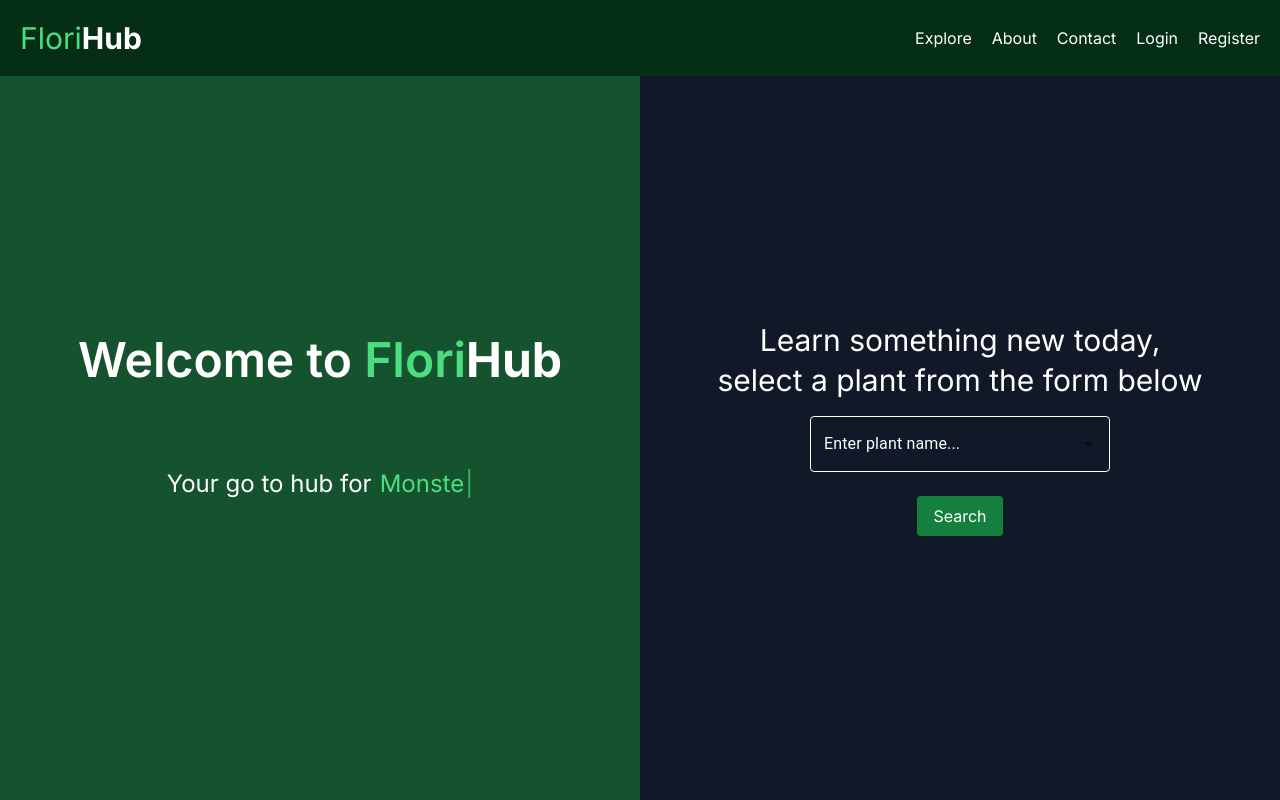
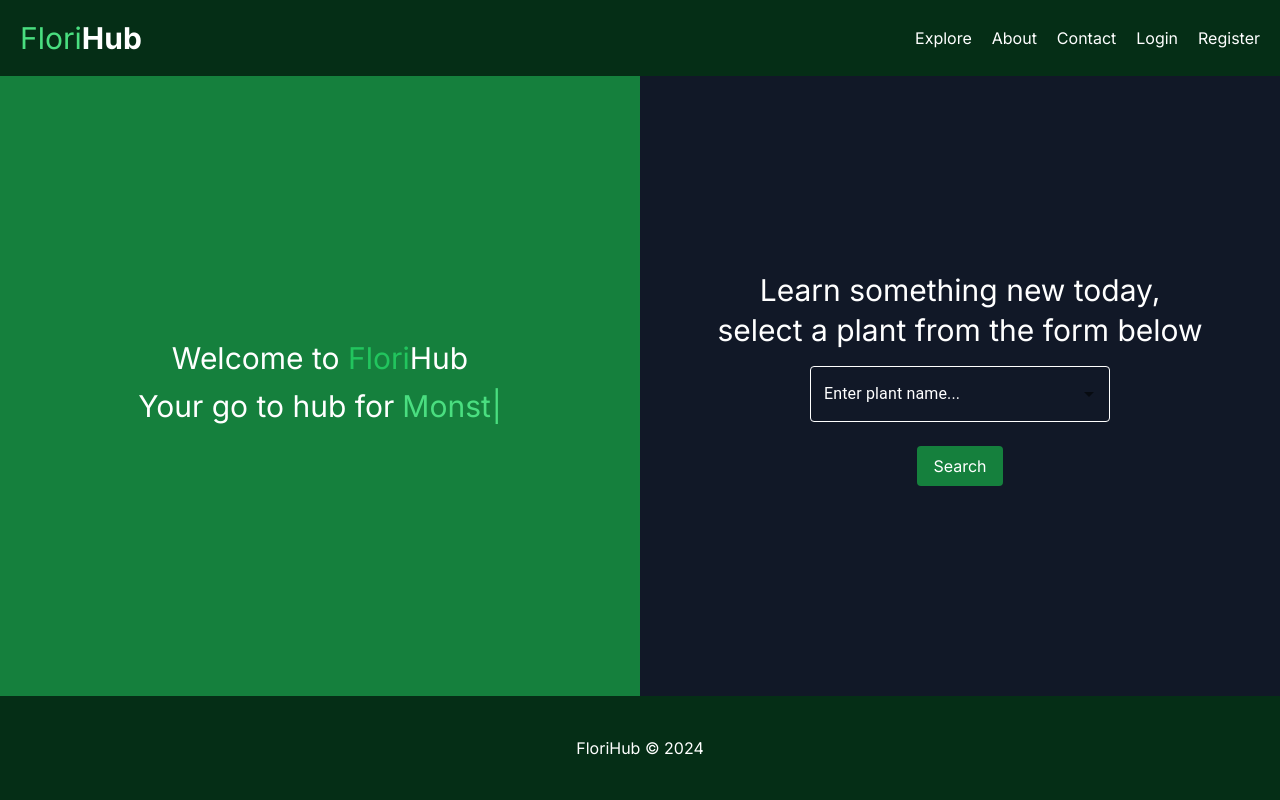
Before and after one commit to Nyviel/Florihub, a Next.js app: page / in a window 1280 px wide. Shown: the top 800 px of the page. Built offline with nearby package versions, Linux system fonts and the light colour scheme; no server answers; the database is empty.

Commit message:
Reworked home page

```diff
--- a/components/Home.tsx
+++ b/components/Home.tsx
@@ -81,18 +81,12 @@ const Home = () => {
 	};
 
 	return (
-		<section className="text-white flex flex-col md:flex-row h-screen items-center justify-center">
-			<div className="flex flex-col w-full h-full text-center justify-center bg-green-900">
-				<div className="flex flex-col justify-center items-center h-1/4 w-full -mt-20">
-					<div className="h-24">
-						<h1 className="text-3xl md:text-4xl lg:text-5xl font-semibold">
-							Welcome to{" "}
-							<span className="text-green-400">Flori</span>
-							<span className="font-bold">Hub</span>
+		<section className="flex flex-col md:flex-row h-full">
+			<div className="w-full h-full flex flex-col items-center justify-center text-white bg-green-700">
+				<h1 className="text-xl md:text-2xl lg:text-3xl lg:leading-10">
+					Welcome to <span className="text-green-500">Flori</span>Hub
 				</h1>
-					</div>
-					<div className="flex-1 flex justify-center items-center">
-						<div className=" flex justify-center items-center gap-2 text-2xl p-2">
+				<div className="flex justify-center items-center gap-2 text-xl md:text-2xl lg:text-3xl lg:leading-10 p-2">
 					Your go to hub for
 					<span className="text-green-400">
 						<Typewriter
@@ -106,24 +100,16 @@ const Home = () => {
 					</span>
 				</div>
 			</div>
-				</div>
-			</div>
-			<div className="flex flex-col w-full h-full justify-center text-center bg-gray-900">
-				<div className="flex flex-col justify-center items-center h-1/4 w-full -mt-20">
-					<div className="h-fit sm:h-24">
+			<div className="w-full h-full flex flex-col items-center justify-center text-white text-center bg-gray-900">
 				<h2 className="text-xl md:text-2xl lg:text-3xl lg:leading-10">
 					Learn something new today, <br />
 					select a plant from the form below
 				</h2>
-					</div>
-					<div className="flex-1 w-full py-4">
-						<form className="flex flex-col gap-6 justify-center items-center w-full">
+
+				<form className="flex flex-col gap-6 justify-center items-center w-full p-4">
 					<Autocomplete
 						value={value}
-								onChange={(
-									event: any,
-									newValue: string | null
-								) => {
+						onChange={(event: any, newValue: string | null) => {
 							setValue(newValue);
 						}}
 						id="combo-box-demo"
@@ -146,8 +132,6 @@ const Home = () => {
 					</button>
 				</form>
 			</div>
-				</div>
-			</div>
 		</section>
 	);
 };
```
Lines whose indentation alone changed are shown as unchanged.
